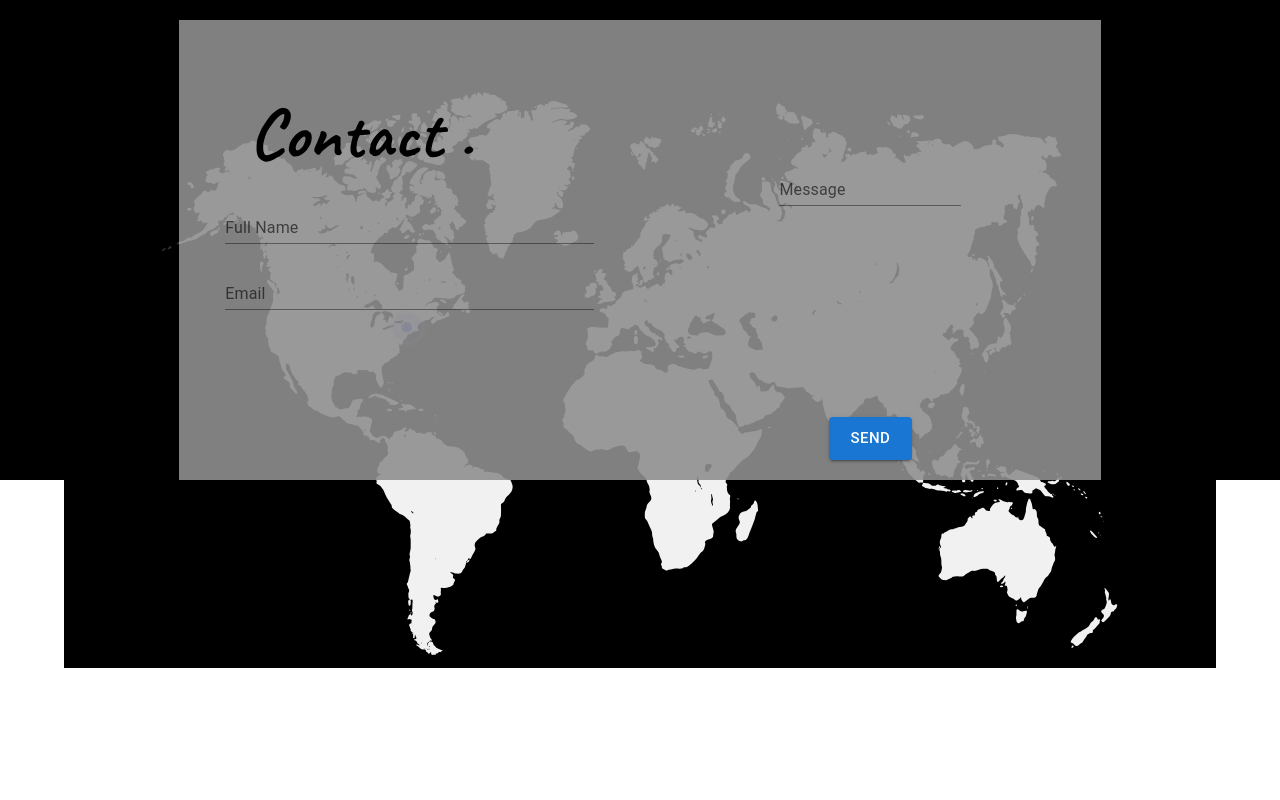
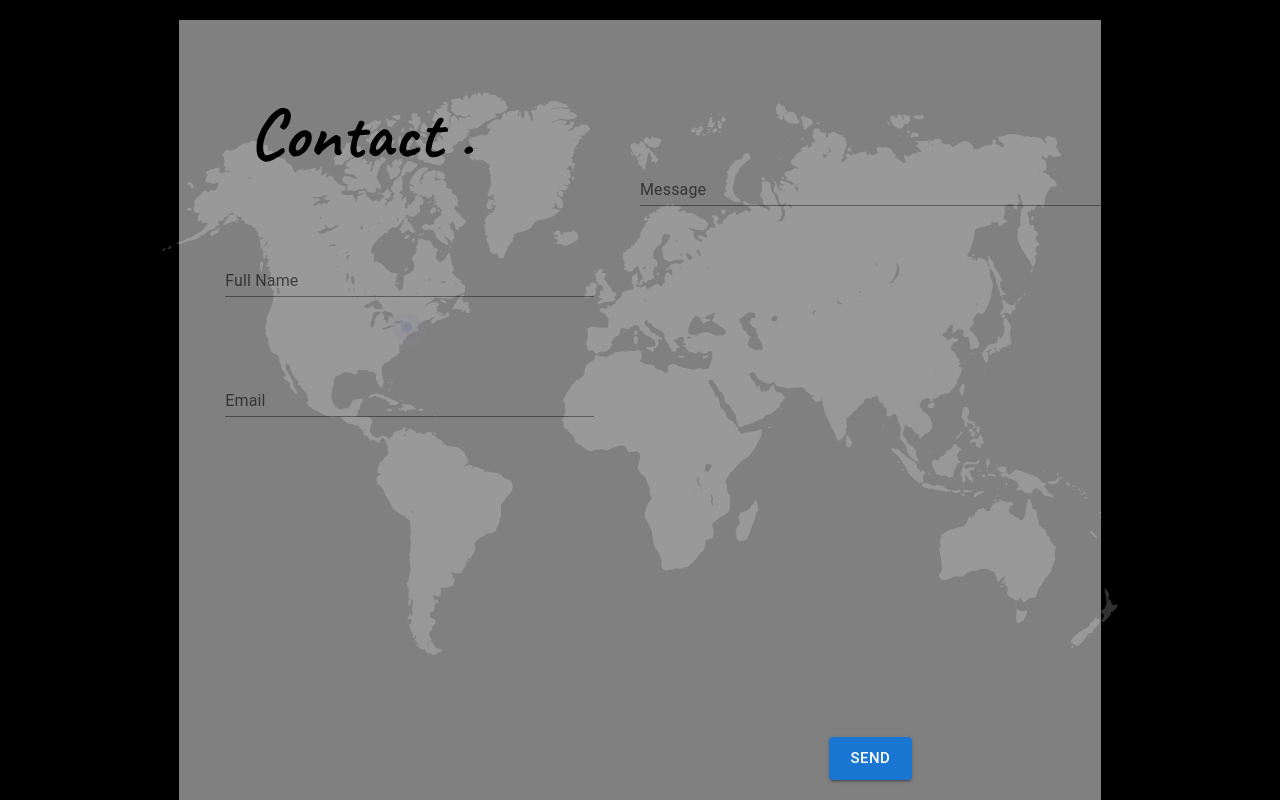
Before and after one commit to waleed2000x/Waleed-s, a React (Vite) app: page / in a window 1280 px wide. Shown: the part 3893-4693 px from the top of the page. Before the commit the page ends 4566 px from the top, so only its background shows below. Built offline with nearby package versions, Linux system fonts and the light colour scheme.

Commit message:
Check Now

```diff
--- a/src/components/contact/Contact.jsx
+++ b/src/components/contact/Contact.jsx
@@ -131,7 +131,7 @@ export default function Contact() {
             placeholder="Message"
             multiline
             variant="standard"
-            maxRows={10}
+            maxRows={5}
             name="message"
             value={values.message}
             onChange={handleChange}
--- a/src/scss/index.css
+++ b/src/scss/index.css
@@ -447,7 +447,7 @@
   display: flex;
   justify-content: center;
   width: 100%;
-  height: 70vh;
+  height: 110vh;
   background-color: rgba(0, 0, 0, 0.8);
 }
 .contactParent .contactForm {
@@ -518,6 +518,7 @@
 .contactParent .contactForm .rightContact .css-1u3bzj6-MuiFormControl-root-MuiTextField-root {
   height: 300px;
   margin: 30% 0px;
+  width: 100%;
 }
 .contactParent .contactForm .rightContact label + .css-1rb63tl-MuiInputBase-root-MuiInput-root {
   margin-top: 16px;
--- a/src/scss/index.scss
+++ b/src/scss/index.scss
@@ -473,7 +473,7 @@
   display: flex;
   justify-content: center;
   width: 100%;
-  height: 70vh;
+  height: 110vh;
   background-color: rgba(0, 0, 0, 0.8);
   .contactForm {
     display: flex;
@@ -542,6 +542,7 @@
       .css-1u3bzj6-MuiFormControl-root-MuiTextField-root {
         height: 300px;
         margin: 30% 0px;
+        width: 100%;
       }
       label + .css-1rb63tl-MuiInputBase-root-MuiInput-root {
         margin-top: 16px;
```
Also changed, not shown: 1 other file (tests, documents, lock files or other folders).
